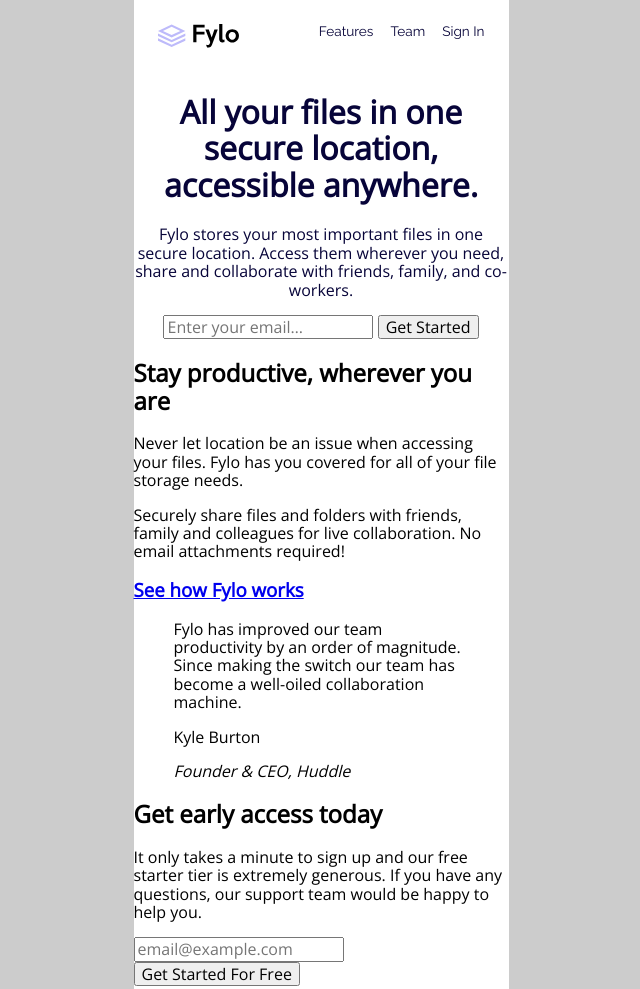
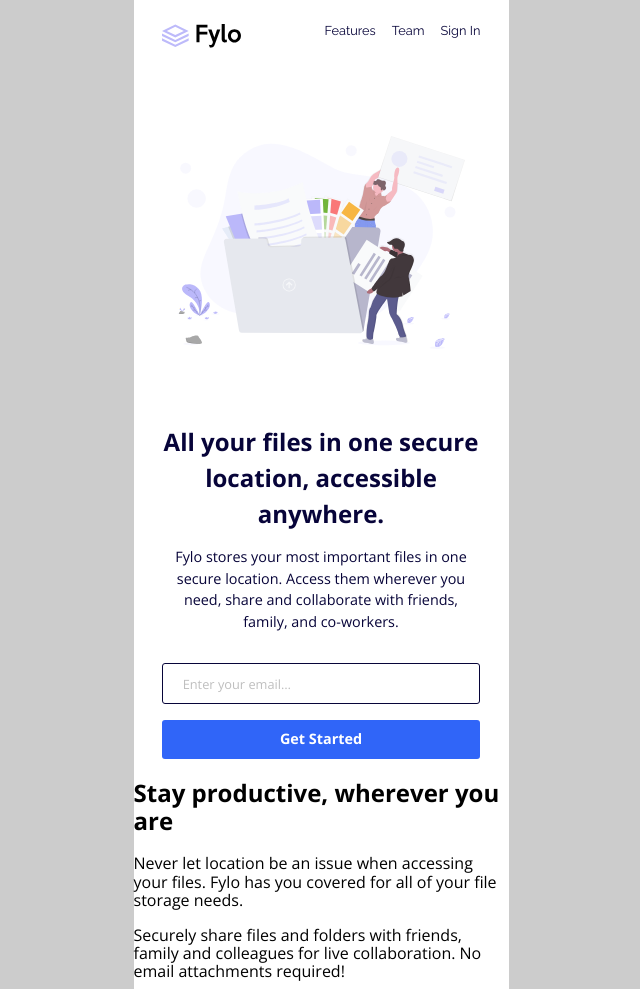
Before and after one commit to evdotjs/frontendmentor.io, a plain HTML site: page fylo-landing-page/index.html in a window 1280 px wide. Shown: the top 989 px of the page, without its empty margins (319-959 px from the left). Drawn offline with nearby package versions, Linux system fonts and the light colour scheme.

Commit message:
style elements in header section

```diff
--- a/fylo-landing-page/index.html
+++ b/fylo-landing-page/index.html
@@ -6,7 +6,7 @@
 
   <link rel="icon" type="image/png" sizes="32x32" href="./images/favicon-32x32.png">
   <link href="https://fonts.googleapis.com/css2?family=Raleway:wght@400;700&display=swap" rel="stylesheet">
-  <link href="https://fonts.googleapis.com/css2?family=Open+Sans&display=swap" rel="stylesheet">
+  <link href="https://fonts.googleapis.com/css2?family=Open+Sans:wght@400;700&display=swap" rel="stylesheet">
 
   <link rel="stylesheet" href="https://cdn.jsdelivr.net/npm/normalize.css@8.0.1/normalize.css">
   <link rel="stylesheet" href="css/style.css">
@@ -23,7 +23,7 @@
       <li><a href="#">Sign In</a></li>
     </ul>
   </nav>
-
+  <div class="illustration"></div>
   <h1>All your files in one secure location, accessible anywhere.</h1>
 
   <p>Fylo stores your most important files in one secure location.
--- a/fylo-landing-page/scss/_header.scss
+++ b/fylo-landing-page/scss/_header.scss
@@ -1,11 +1,13 @@
 header {
 	color: $very-dark-blue;
 	text-align: center;
+	width: 85%;
+	margin: 0 auto;
 	nav{
 		display: inline-flex;
 		width: 100%;
 		font-family: 'Raleway', sans-serif;
-		padding: 1.5em;
+		padding: 1.5em 0;
 	}
 	#header-logo {
 		width: 25%;
@@ -17,7 +19,7 @@ header {
 		flex-grow: 1;
 		margin: 0;
 		text-align: right;
-		font-size: 0.85em;
+		font-size: 0.8em;
 		li {
 			display: inline;
 			padding-left: 1em;
@@ -28,4 +30,42 @@ header {
 			&:hover { border-bottom: 1px solid $very-dark-blue; }
 		}
 	}
+	.illustration {
+		background-image: url('../images/illustration-1.svg');
+		padding: 9em;
+		background-size: contain;
+		background-repeat: no-repeat;
+		width: 90%;
+		margin: 4em auto 0;
+	}
+	h1 {
+		font-size: 1.5em;
+		margin: 0;
+		line-height: 1.5em;
+	}
+	p {
+		font-size: 0.9em;
+		line-height: 1.5em;
+	}
+	input {
+		width: 100%;
+		margin: 1em 0;
+		padding: 0.65em 1.25em;
+		border-radius: 3px;
+		border: 1px solid $very-dark-blue;
+	}
+	::placeholder {
+		color: $light-grey;
+		font-size: 0.8em;
+	}
+	button {
+		background-color: $bright-blue;
+		color: white;
+		font-weight: bold;
+		width: 100%;
+		padding: 0.8em;
+		border: none;
+		font-size: 0.9em;
+		border-radius: 3px;
+	}
 }
--- a/fylo-landing-page/scss/_variables.scss
+++ b/fylo-landing-page/scss/_variables.scss
@@ -4,4 +4,4 @@ $desaturated-blue: hsl(238, 22%, 44%);
 $bright-blue: hsl(224, 93%, 58%);
 $moderate-cyan: rgb(60, 159, 143);
 $light-grayish-blue: hsl(240, 75%, 98%);
-$light-gray: hsl(0, 0%, 75%);
+$light-grey: hsl(0, 0%, 75%);
```
Also changed, not shown: fylo-landing-page/css/style.css, 1 other file.
